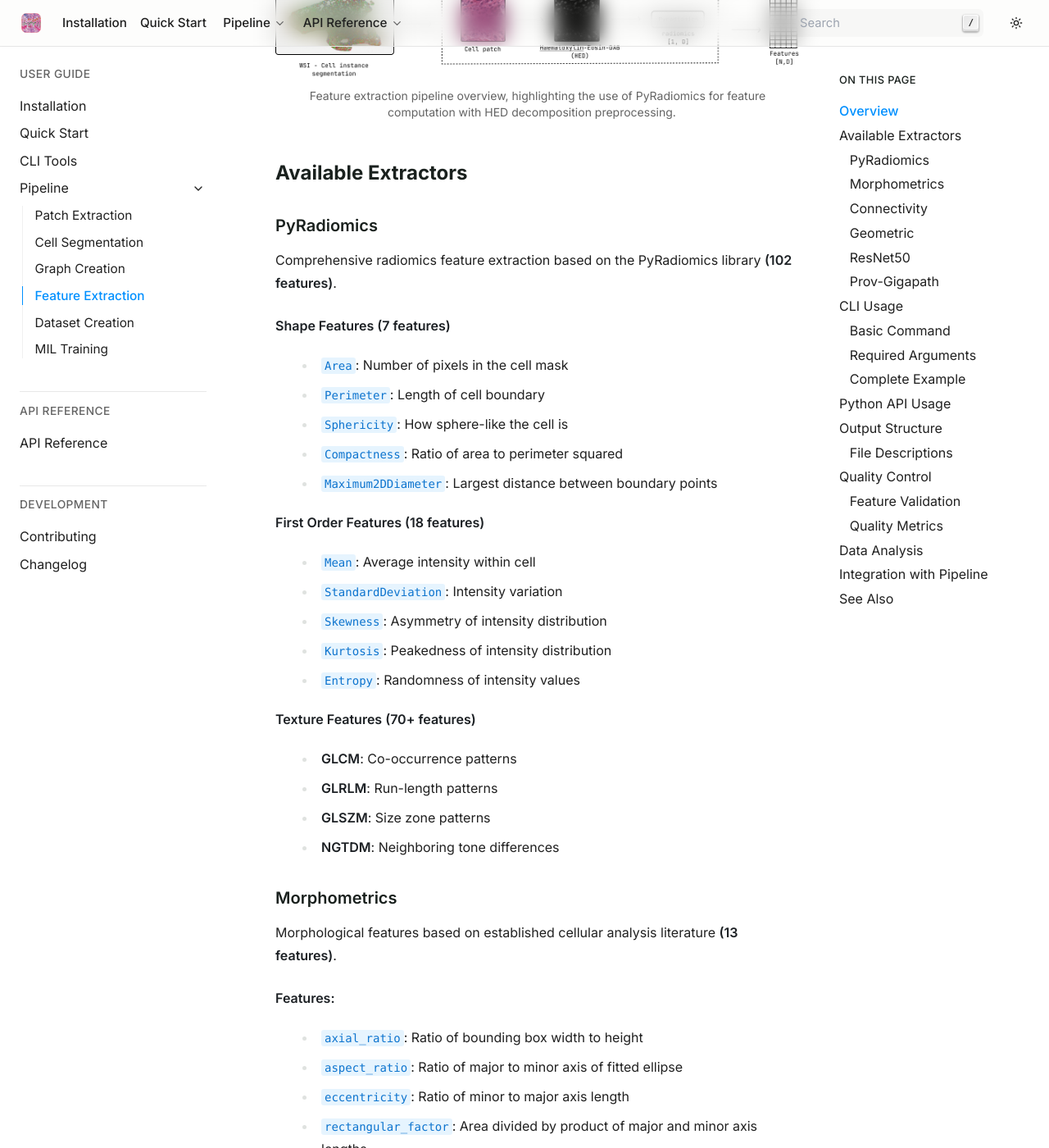
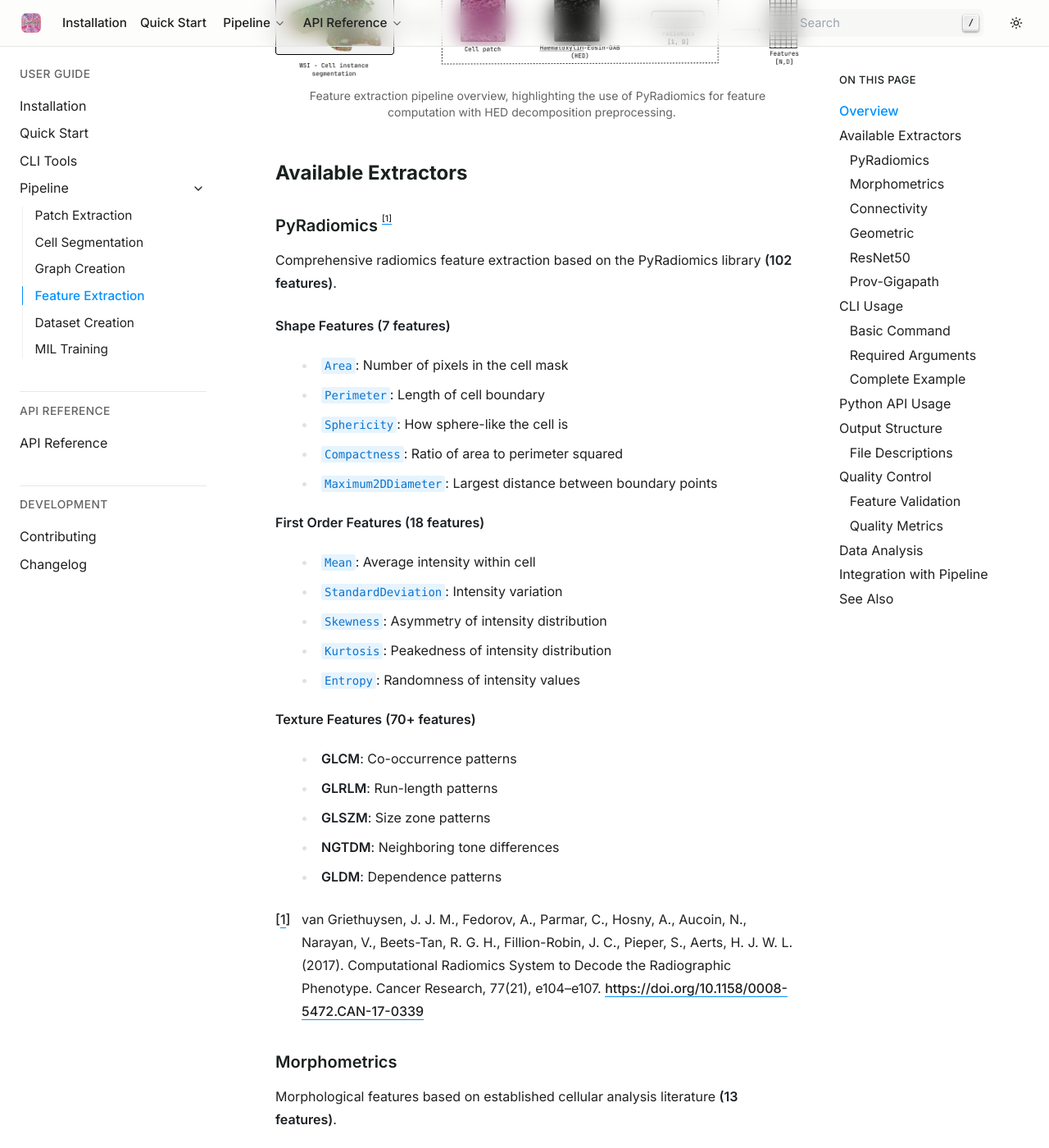
Before and after one commit to CamiloSinningUN/CellMIL, a Sphinx documentation site: the page built from doc/source/pipeline/feature_extraction.rst, in a window 1280 px wide and 1400 px high, scrolled down 711 px. Shown: the whole window at 82% size. Built offline with Sphinx 7.4.7, drawn with Linux system fonts in a browser that asks for light colours.

Commit message:
docs: add reference and details for PyRadiomics in README.md and feature_extraction.rst

```diff
--- a/doc/source/pipeline/feature_extraction.rst
+++ b/doc/source/pipeline/feature_extraction.rst
@@ -51,6 +51,9 @@ Comprehensive radiomics feature extraction based on the PyRadiomics library **(1
    - **GLRLM**: Run-length patterns
    - **GLSZM**: Size zone patterns
    - **NGTDM**: Neighboring tone differences
+   - **GLDM**: Dependence patterns
+
+.. [#pyradiomics] van Griethuysen, J. J. M., Fedorov, A., Parmar, C., Hosny, A., Aucoin, N., Narayan, V., Beets-Tan, R. G. H., Fillion-Robin, J. C., Pieper, S., Aerts, H. J. W. L. (2017). Computational Radiomics System to Decode the Radiographic Phenotype. Cancer Research, 77(21), e104–e107. https://doi.org/10.1158/0008-5472.CAN-17-0339
 
 Morphometrics
 -------------------
```
Also changed, not shown: other parts of doc/source/pipeline/feature_extraction.rst (+1 -1 lines), README.md (+2 -0 lines).
